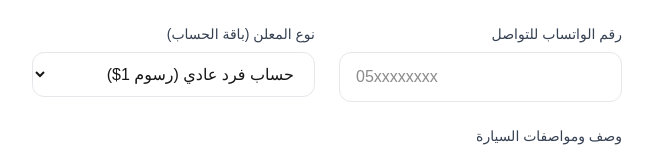
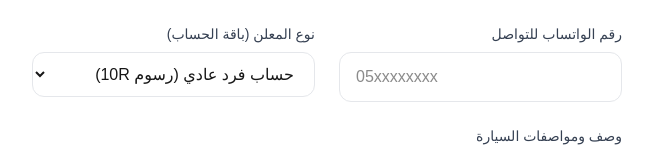
Before and after one commit to abd2020design-cloud/car-market, a Next.js app: page /dashboard/add-car in a window 1280 px wide. Shown: the part 374-521 px from the top of the page, without its empty margins (313-966 px from the left). Built offline with nearby package versions, Linux system fonts and the light colour scheme; no server answers.

Commit message:
update: change individual ad price to 10 SAR

```diff
--- a/app/dashboard/add-car/page.tsx
+++ b/app/dashboard/add-car/page.tsx
@@ -124,7 +124,7 @@ export default function AddCarPage() {
             <div>
               <label className="block text-sm font-medium text-gray-700 mb-2">نوع المعلن (باقة الحساب)</label>
               <select className="w-full border border-gray-200 rounded-xl px-4 py-3 focus:outline-none focus:border-blue-500 text-right font-medium" value={carData.seller_type} onChange={(e) => setCarData({ ...carData, seller_type: e.target.value })}>
-                <option value="individual">حساب فرد عادي (رسوم 1$)</option>
+                <option value="individual">حساب فرد عادي (رسوم 10R)</option>
                 <option value="dealer">معرض معتمد / تاجر (نشر فوري مجاني)</option>
               </select>
             </div>
```
